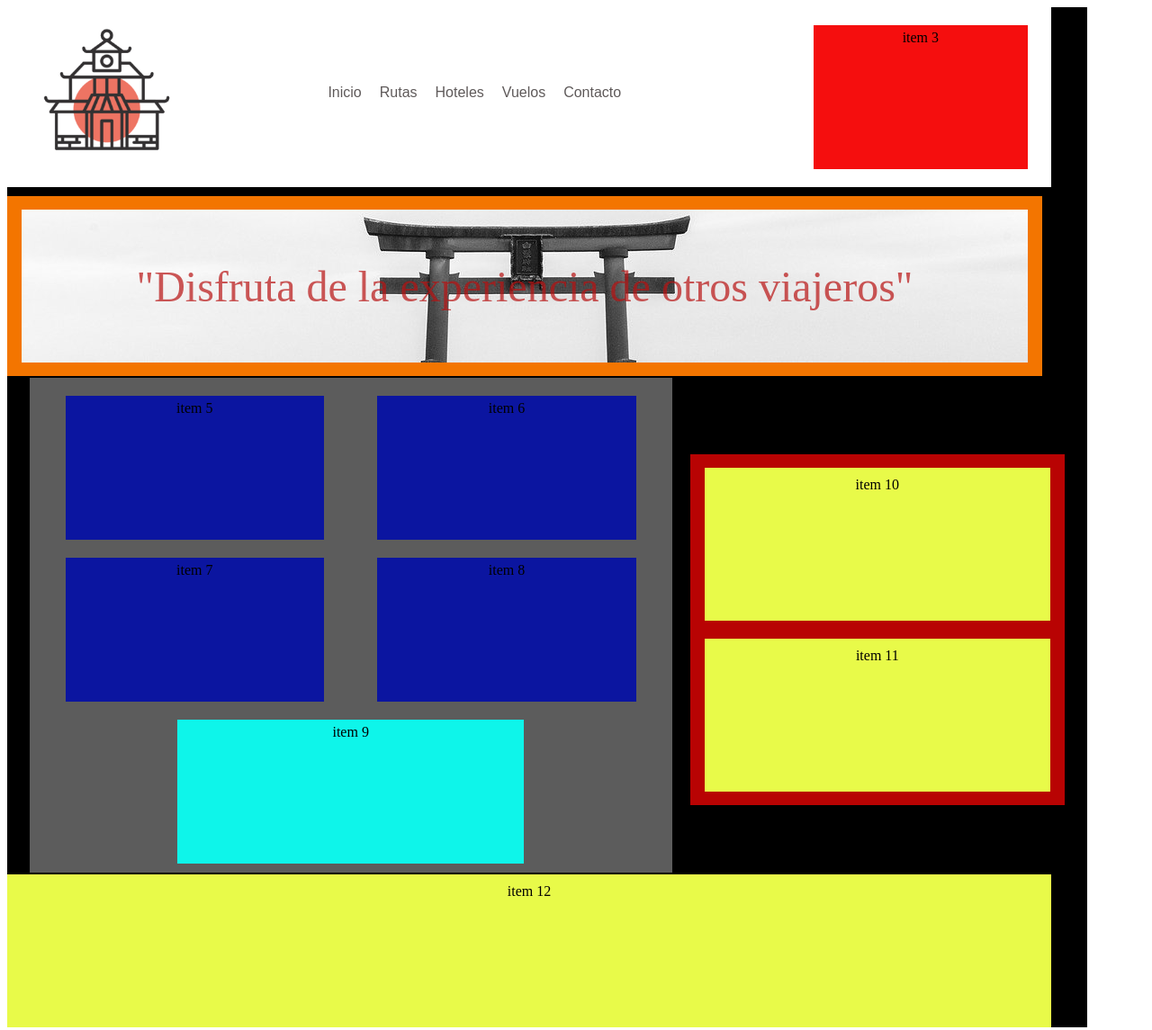
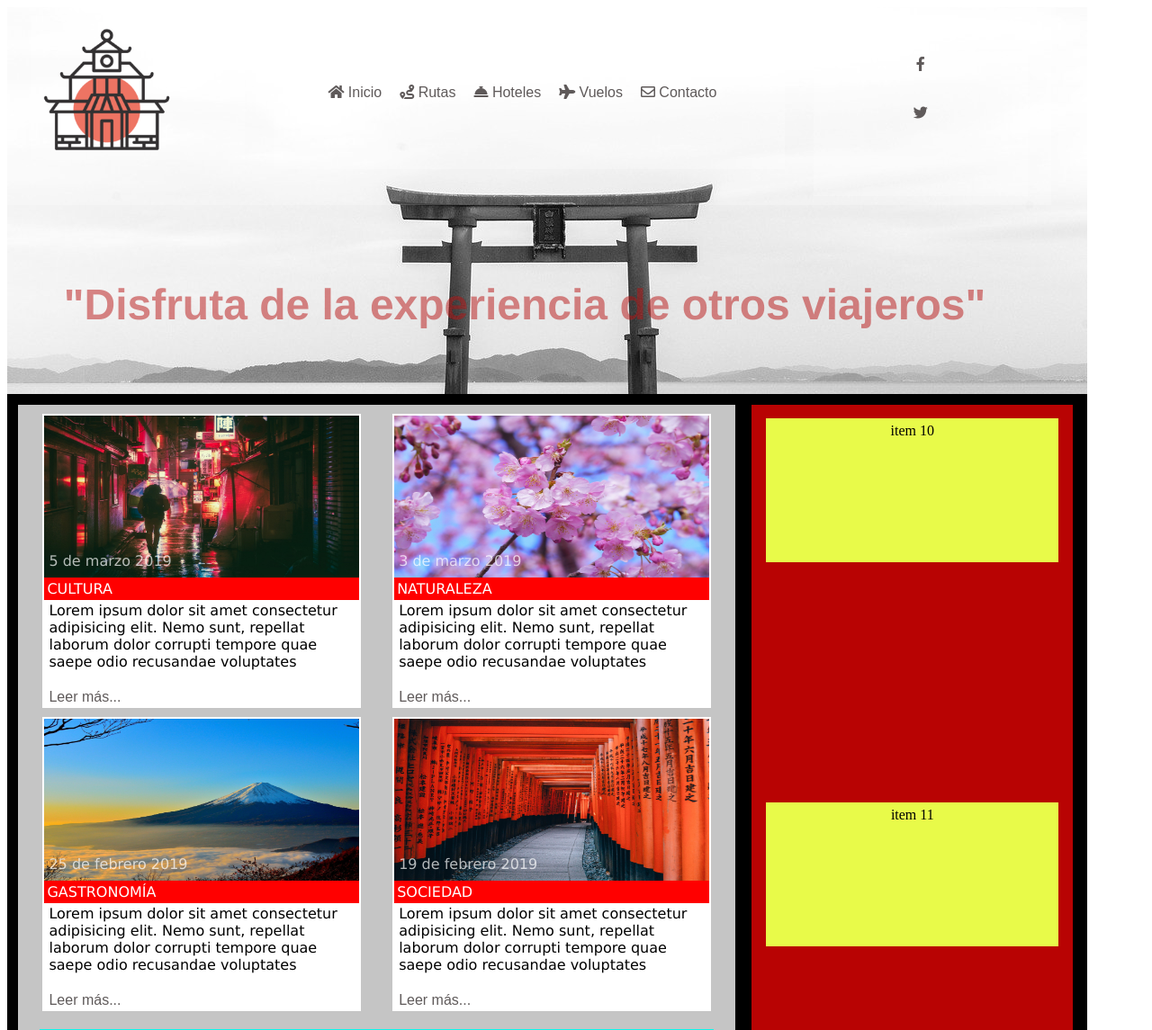
Before and after one commit to guillermotriguero/react, a plain HTML site: page index.html in a window 1280 px wide. Shown: the top 1145 px of the page at 90% size. Drawn offline with Linux system fonts and the light colour scheme.

Commit message:
Toda la parte 2 del ejercicio a falta de 3 detalles por corregir (ver comentarios final CSS)

```diff
--- a/index.html
+++ b/index.html
@@ -6,6 +6,9 @@
     <meta name="viewport" content="width=device-width, initial-scale=1.0">
 
     <link rel="stylesheet" href="/styles/styles.css">
+    <link rel="stylesheet" href="https://use.fontawesome.com/releases/v5.8.1/css/all.css"
+    integrity="sha384-50oBUHEmvpQ+1lW4y57PTFmhCaXp0ML5d60M1M7uH2+nqUivzIebhndOJK28anvf"
+    crossorigin="anonymous">
     <title>Flex</title>
 
  <div class="big-container">
@@ -17,23 +20,30 @@
         <div class="bigitem">
             <ul>
                 <li>
-                    <a href="#">Inicio</a>
+                    <a href="#"><i class="fas fa-home"></i> Inicio</a>
                 </li>
                 <li>
-                    <a href="#">Rutas</a>
+                    <a href="#"><i class="fas fa-route"></i> Rutas</a>
                 </li>
                 <li>
-                    <a href="#">Hoteles</a>
+                    <a href="#"><i class="fas fa-concierge-bell"></i> Hoteles</a>
                 </li>
                 <li>
-                    <a href="#">Vuelos</a>
+                    <a href="#"><i class="fas fa-plane"></i> Vuelos</a>
                 </li>
                 <li>
-                    <a href="#">Contacto</a>
+                    <a href="#"><i class="far fa-envelope"></i> Contacto</a>
                 </li>
             </ul>
         </div>
-        <div class="item-redes">item 3</div>
+        <div class="item-redes">
+            <a href="#"><i class="fab fa-facebook-f"></i></a>
+            <br>
+            <br>
+            <br>
+            <a href="#"><i class="fab fa-twitter"></i></a>
+
+        </div>
     </div>
 
 
@@ -54,10 +64,40 @@
 <div class="big-container2">
 
     <div class="third-container">
-        <div class="item3">item 5</div>
-        <div class="item3">item 6</div>
-        <div class="item3">item 7</div>
-        <div class="item3">item 8</div>
+        <div class="item3">
+            <img src="/images/japan1.jpg" alt="Japan1">
+            <div class="date">5 de marzo 2019</div>
+            <div class="section">CULTURA</div>
+            <p>Lorem ipsum dolor sit amet consectetur adipisicing elit. Nemo sunt, repellat laborum dolor
+                corrupti tempore quae saepe odio recusandae voluptates</p>
+            <div class="readmore"><a href="#">Leer más...</a></div>
+        </div>
+        <div class="item3">
+            <img src="/images/japan2.jpg" alt="Japan2">
+            <div class="date">3 de marzo 2019</div>
+            <div class="section">NATURALEZA</div>
+            <p>Lorem ipsum dolor sit amet consectetur adipisicing elit. Nemo sunt, repellat laborum dolor
+                corrupti tempore quae saepe odio recusandae voluptates</p>
+            <div class="readmore"><a href="#">Leer más...</a></div>
+        </div>
+        <div class="item3">
+            <img src="/images/japan3.jpg" alt="Japan3">
+            <div class="date">25 de febrero 2019</div>
+            <div class="section">GASTRONOMÍA</div>
+            <p>Lorem ipsum dolor sit amet consectetur adipisicing elit. Nemo sunt, repellat laborum dolor
+                corrupti tempore quae saepe odio recusandae voluptates</p>
+            <div class="readmore"><a href="#">Leer más...</a></div>
+        </div>
+
+        <div class="item3">
+            <img src="/images/japan4.jpg" alt="Japan4">
+            <div class="date">19 de febrero 2019</div>
+            <div class="section">SOCIEDAD</div>
+            <p>Lorem ipsum dolor sit amet consectetur adipisicing elit. Nemo sunt, repellat laborum dolor
+                corrupti tempore quae saepe odio recusandae voluptates</p>
+            <div class="readmore"><a href="#">Leer más...</a></div>
+        </div>
+
         <div class="bigitem3">item 9</div>
     </div>
 
@@ -69,8 +109,7 @@
 
 </div>
 
-
-    <div class="big-container">
+    <div class="fifth-container">
         <div class="bigitem5">item 12</div>
     </div>
 
--- a/styles/styles.css
+++ b/styles/styles.css
@@ -33,7 +33,9 @@ li {
 .big-container {
         display: flex;
         flex-flow: row wrap;
-        background-color: rgb(0, 0, 0);
+        background-image: url(/images/header-background.jpg);
+        background-position-y:850px;
+        background-position-x: center;;
 }
 
 /* lo mismo que el anterior pero lo pongo aparte para
@@ -42,8 +44,6 @@ que cambie de color en versión tablet solo éste*/
 .big-container2 {
     display: flex;
     flex-flow: row wrap;
-    justify-content: center;
-    align-items: center;
     padding: 2px;
     background-color: rgb(0, 0, 0);
 }
@@ -54,7 +54,7 @@ que cambie de color en versión tablet solo éste*/
     width: 95%;
     justify-content: space-around;
     padding: 10px;
-    background-color: rgb(255, 255, 255);
+    background-color: rgb(255, 255, 255, 0.2);
 }
 
 .item {
@@ -65,16 +65,15 @@ que cambie de color en versión tablet solo éste*/
     /* código usado antes que creo que no hacía falta
     margin-top: 10px;
     margin-bottom: 10px;*/
-    background-color: rgb(255, 255, 255);
+    background-color: rgb(255, 255, 255, 0.2);
 }
 
 .item-redes {
     padding: 5px;
     width: 20%;
     height: 150px;
-    margin-top: 10px;
-    margin-bottom: 10px;
-    background-color: rgb(245, 14, 14);
+    margin-top: 40px;
+    background-color: rgb(255, 255, 255, 0.2);
 }
 
 /* Éste es el menú de navegación*/
@@ -86,7 +85,7 @@ que cambie de color en versión tablet solo éste*/
     padding: 10px;
     width: 48%;
     height: 150px;
-    background-color: rgb(255, 255, 255);
+    background-color: rgb(255, 255, 255, 0.2);
 }
 
 
@@ -96,8 +95,8 @@ que cambie de color en versión tablet solo éste*/
     justify-content: space-around;
     width: 95%;
     padding: 5px;
-    margin-top: 10px;
-    background-color: rgb(243, 117, 0);
+    margin-top: 10px; /*
+    background-color: rgb(243, 117, 0)*/;
 }
 
 
@@ -105,6 +104,8 @@ que cambie de color en versión tablet solo éste*/
     display: flex;
     align-items: center;
     justify-content: center;
+    font-weight: bold;
+    font-family: "Nimbus Roman CHS Bold", Helvetica, sans-serif;
     padding: 10px;
     height: 150px;
     width: 100%;
@@ -112,60 +113,107 @@ que cambie de color en versión tablet solo éste*/
     margin-left: 11px;
     margin-right: 11px;
     margin-bottom: 10px;
+    /*
     background-image: url(/images/header-background.jpg);
     background-position-y:660px;
-    background-position-x: center;
+    background-position-x: center;*/
     font-size: 3em;
-    color: rgba(184, 17, 17, 0.7);
+    color: rgba(184, 17, 17, 0.5);
 
     /*
     background-color: rgb(232, 250, 73);*/
 }
 
+/* caja grande de artículos */
+
 .third-container {
     display: flex;
     flex-flow: row wrap;
     justify-content: space-around;
-    width: 58%;
+    width: 65%;
     padding: 10px;
+    margin-top: 10px;
     margin-left: 10px;
     margin-right: 10px;
-    background-color: rgb(92, 92, 92);
+    margin-bottom: 10px;
+    background-color: rgb(197, 197, 197);
+}
+    /* Noticias-fichas*/
+.item3 {
+    padding: 2px;
+    width: 45%;
+    margin-bottom: 10px;
+    background-color: white;
+}
+.item3 img {
+
+    width: 100%;
+    height:180px;
+
 }
 
-.item3 {
-    padding: 5px;
-    width: 40%;
-    height: 150px;
-    margin-top: 10px;
-    margin-bottom: 10px;
-    background-color: rgb(11, 21, 160);
+.item3 p{
+    font-family: Verdana, Geneva, Tahoma, sans-serif;
+    text-align: left;
+    margin-left: 5px;
+    margin-top: 2px;
 }
+
+.date{
+    font-family: Verdana, Geneva, Tahoma, sans-serif;
+    color:rgb(255, 255, 255, 0.7);
+    text-align: left;
+    margin-left: 5px;
+    position: relative;
+    top: -10%;
+}
+
+.section{
+
+    font-family: Verdana, Geneva, Tahoma, sans-serif;
+    text-align: left;
+    color: white;
+    margin-left: px;
+    margin-top: -23px;
+    border-style: solid;
+    border-color: red;
+    background-color: red;
+}
+
+
+.readmore{
+    font-family: Impact, Haettenschweiler, 'Arial Narrow Bold', sans-serif;
+    text-align: left;
+    margin-left: 5px;
+}
+
 
 .bigitem3 {
     padding: 5px;
-    width: 54%;
+    width: 95%;
     height: 150px;
     margin-top: 10px;
     background-color: rgb(14, 245, 234);
 }
 
+/*Caja lateral derecha*/
 
 .fourth-countainer {
     display: flex;
     flex-flow: row wrap;
+    margin-top: 10px;
+    margin-left: 8px;
+    margin-bottom: 10px;
     justify-content: space-around;
     padding: 5px;
-    width: 34%;
-    margin-top: 10px;
-    margin-left: 10px;
-    margin-right: 10px;
+    width: 29%;
     background-color: rgb(184, 3, 3);
 }
 
-
 .item4 {
-    padding: 10px;
+    display: flex;
+    flex-flow: column;
+    padding: 5px;
     height: 150px;
     width: 100%;
     margin-top: 10px;
@@ -185,11 +233,11 @@ que cambie de color en versión tablet solo éste*/
     background-color: rgb(0, 0, 0);
 }
 
-
 .bigitem5 {
-    padding: 10px;
     height: 150px;
-    width: 95%;
+    width: 98%;
+    margin-bottom: 10px;
+    margin-top: 10px;
     background-color: rgb(232, 250, 73);
 }
 
@@ -197,39 +245,85 @@ que cambie de color en versión tablet solo éste*/
 
 @media (max-width: 768px) {
 
-.fourth-countainer {
-    width: 100%;
-}
-
-.third-container {
-    width: 100%
+.big-container {
+    width: 60%;
 }
 
 .big-container2 {
     background-color: rgb(229, 255, 0);
+  width: 60%
 }
 
+.third-container {
+     flex: 50%;
+}
+
+.fourth-countainer {
+    width: 96%;
+}
+
+.item3 {
+    width: 330px
+}
+
+.item3 img {
+    width: 330px
+}
+
+.bigitem3 {
+    width: 662px;
+}
+
+.fifth-container {
+    width: 60%;
+}
 }
 
 /* Versión móvil */
 @media (max-width: 576px) {
 
-.item {
-    width:100%
+    .big-container {
+        width: 40%;
     }
 
-.item2 {
-    width:100%
+    .big-container img{
+        width:50%;
+        height:35%;
     }
 
-.bigitem {
-    width:100%
+    .big-container li{
+        margin-top: 70px;
+    }
+
+    .big-container2 {
+        background-color: rgb(229, 255, 0);
+        width: 40%
+    }
+
+    .third-container {
+        flex: 40%;
     }
 
     .item3 {
-    width:100%
+        width: 480px;
     }
 
-.bigitem3 {
-    width:100%
+    .item3 img {
+        width: 440px;
+        height: 250px;
     }
+
+    .fourth-countainer {
+        width: 95%;
+    }
+
+    .fifth-container {
+        width: 40%;
+    }
+}
+
+/* Pendiente:
+- Menú alineado izquierda versión móvil.
+- Alinear todo al centro en versión desktop.
+- Ver qué le pasan a las cajas amarillas laterales (han de subir arriba).
+*/
```
Also changed, not shown: images/japan1.jpg (added), images/japan2.jpg (added), images/japan3.jpg (added), images/japan4.jpg (added), images/japan5.jpg (added), images/japan6.jpg (added), images/japan7.jpg (added). Lines whose indentation alone changed are shown as unchanged.
